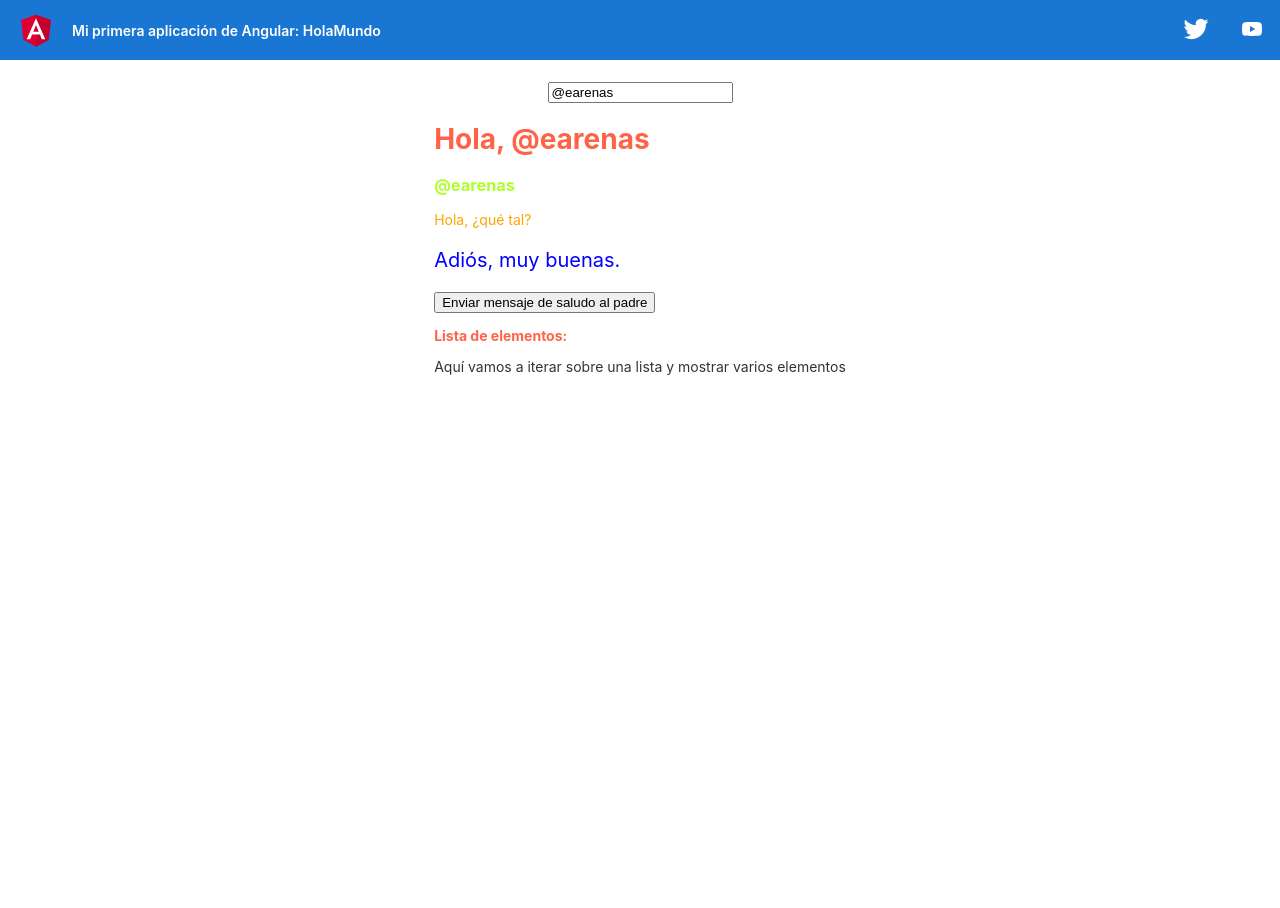
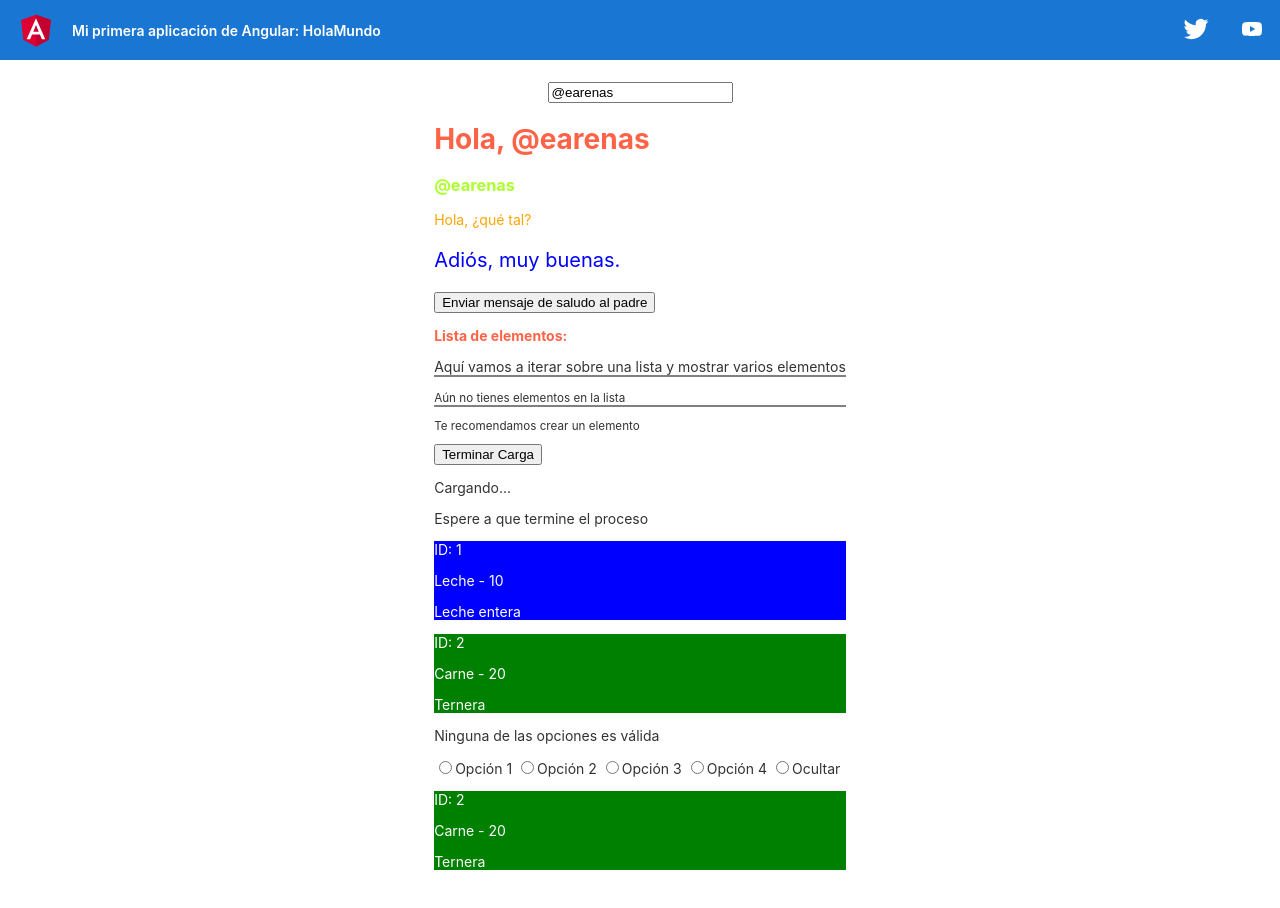
Before and after one commit to ericaarenas/ob-angular, an Angular app in the folder HolaMundo/: page / in a window 1280 px wide. Shown: the top 908 px of the page. Before the commit the page ends 800 px from the top, so only its background shows below. Built offline with nearby package versions, Linux system fonts and the light colour scheme.

Commit message:
directivas de atributo y estructurales

```diff
--- a/HolaMundo/src/app/modules/lists/basic-list/basic-list.component.html
+++ b/HolaMundo/src/app/modules/lists/basic-list/basic-list.component.html
@@ -1,2 +1,50 @@
+<!-- DIRECTIVAS DE ATRIBUTO-->
 <p [ngStyle]="{color: 'tomato', fontWeight: 'bolder'}">Lista de elementos:</p>
-<p>Aquí vamos a iterar sobre una lista y mostrar varios elementos</p>
+<p ngClass="underlined">Aquí vamos a iterar sobre una lista y mostrar varios elementos</p>
+<p [ngClass]="['underlined','small']">Aún no tienes elementos en la lista</p>
+<p [ngClass]="{underlined: false, small:true}">Te recomendamos crear un elemento</p>
+
+<!-- DIRECTIVAS ESTRUCTURALES-->
+<!--ngIf-->
+<button (click)="cambiarCargando()">{{cargando ? 'Terminar Carga': 'Iniciar Carga'}}</button>
+<p *ngIf="cargando">Cargando...</p>
+<!--ngTemplate-->
+<ng-container *ngIf="!cargando; else templateEspera">
+    <p>¡Todo listo!</p>
+</ng-container>
+<ng-template #templateEspera>
+    <p>Espere a que termine el proceso</p>
+</ng-template>
+<!--ngFor-->
+<div *ngFor="let producto of listaElementos; let i = index; let even = even">
+    <div [ngStyle]="even ? {backgroundColor: 'blue', color: 'white'}: {backgroundColor: 'green', color: 'white'}" class="producto">
+        <p>ID: {{ i+1 }}</p>
+        <p>{{ producto.nombre }} - {{ producto.precio }}</p>
+        <p>{{ producto.descripcion }}</p>
+    </div>
+</div>
+<!-- ngSwitch-->
+<div [ngSwitch]="opcion">
+    <p [id]="1" *ngSwitchCase="1">Has escogido la Opcion 1</p>
+    <p [id]="2" *ngSwitchCase="2">Has escogido la Opcion 2</p>
+    <p [id]="3" *ngSwitchCase="3">Has escogido la Opcion 3</p>
+    <p [id]="4" *ngSwitchCase="4">Has escogido la Opcion 4</p>
+    <p *ngSwitchDefault class="cerrar">Ninguna de las opciones es válida</p>
+</div>
+<div>
+    <input type="radio" name="opcion" (click)="escogerOpcion(1)">Opción 1
+    <input type="radio" name="opcion" (click)="escogerOpcion(2)">Opción 2
+    <input type="radio" name="opcion" (click)="escogerOpcion(3)">Opción 3
+    <input type="radio" name="opcion" (click)="escogerOpcion(4)">Opción 4
+    <input type="radio" selected="selected" name="opcion" (click)="escogerOpcion(0)">Ocultar
+</div>
+
+<!-- Podemos concatenar directivas-->
+<div *ngFor="let producto of listaElementos; let i = index; let even = even">
+    <!-- productos de precio mayor de 10 euros-->
+    <div *ngIf="producto.precio > 10" [ngStyle]="even ? {backgroundColor: 'blue', color: 'white'}: {backgroundColor: 'green', color: 'white'}" class="producto">
+        <p>ID: {{ i+1 }}</p>
+        <p>{{ producto.nombre }} - {{ producto.precio }}</p>
+        <p>{{ producto.descripcion }}</p>
+    </div>
+</div>
--- a/HolaMundo/src/app/modules/lists/basic-list/basic-list.component.scss
+++ b/HolaMundo/src/app/modules/lists/basic-list/basic-list.component.scss
@@ -0,0 +1,9 @@
+.underlined {
+    border-bottom: 2px solid grey;
+}
+.small {
+    font-size: smaller;
+}
+.producto {
+
+}
--- a/HolaMundo/src/app/modules/lists/basic-list/basic-list.component.ts
+++ b/HolaMundo/src/app/modules/lists/basic-list/basic-list.component.ts
@@ -1,4 +1,11 @@
 import { Component, OnInit } from '@angular/core';
+
+
+export type Producto = {
+  nombre: string;
+  precio: number;
+  descripcion: string;
+}
 
 @Component({
   selector: 'app-basic-list',
@@ -7,9 +14,32 @@ import { Component, OnInit } from '@angular/core';
 })
 export class BasicListComponent implements OnInit {
 
+  listaElementos: Producto[] = [
+    {
+      nombre: 'Leche',
+      precio: 10,
+      descripcion: 'Leche entera'
+    },
+    {
+      nombre: 'Carne',
+      precio: 20,
+      descripcion: 'Ternera'
+    }
+  ];
+  cargando: boolean = true;
+  opcion: number = 0;
+
   constructor() { }
 
   ngOnInit(): void {
+
   }
 
+  cambiarCargando(): void {
+    this.cargando = !this.cargando;
+  }
+
+  escogerOpcion(opcionEscogida: number) {
+    this.opcion = opcionEscogida; //el valor cambia, implica un cambio en los elementos renderizados
+  }
 }
```
Also changed, not shown: 1 other file (tests, documents, lock files or other folders).
